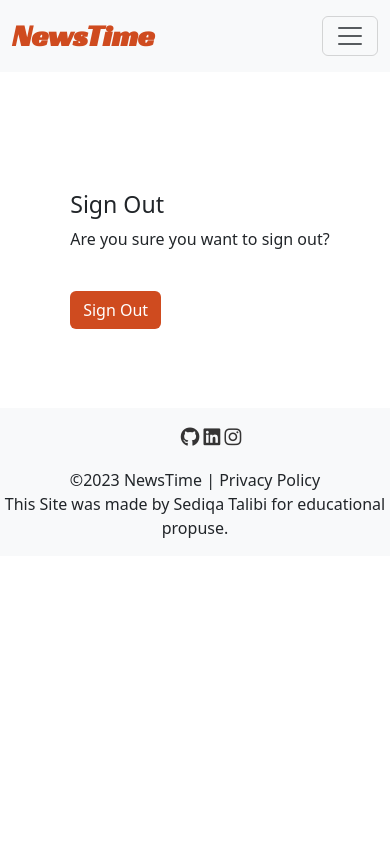
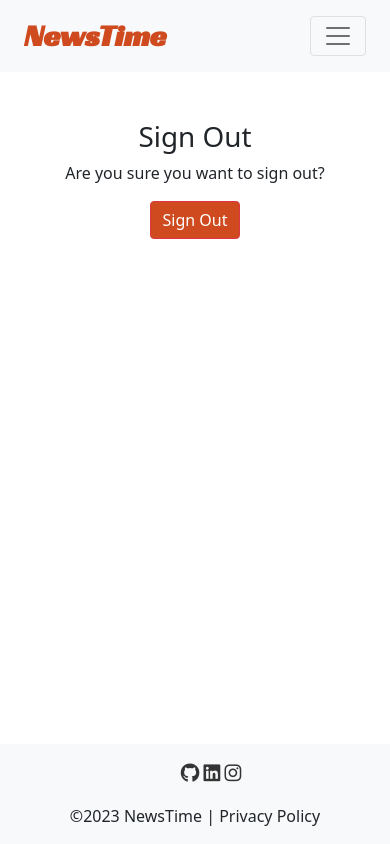
Before and after one commit to sediqa01/News-Aggregator, a Django app: page /accounts/logout/ in a window 390 px wide. Run offline with Django 3.2, Linux system fonts and the light colour scheme; the visitor is signed in with stand-in values (Sample User, id 1); parts of the project's set-up code (start-up, migrations or seed data) failed here and were passed over; some libraries are stand-ins or nearby versions.

Commit message:
Add summerNote config to make the form responsive in mobile views

```diff
--- a/news/views.py
+++ b/news/views.py
@@ -92,8 +92,8 @@ class AddNewsPost(UserPassesTestMixin, CreateView):
     def handle_no_permission(self):
         return HttpResponse("You are not an admin.")
 
-    # def form_valid(self, form):  -- late --
-    #     # author = Author.objects.get(user=self.request.user)
+    # def form_valid(self, form):
+    #     author = Author.objects.get(user=self.request.user)
     #     form.instance.author = self.request.user
     #     form.save()
     #     return super(form_valid, self).form_valid(form)
--- a/static/css/style.css
+++ b/static/css/style.css
@@ -1,9 +1,8 @@
 @import url('https://fonts.googleapis.com/css2?family=Racing+Sans+One&display=swap');
 
-* {
-    margin: 0;
-    padding: 0;
-    box-sizing: border-box;
+.row {
+    display: flex;
+    justify-content: center;
 }
 
 .logo {
@@ -26,8 +25,9 @@
 
 /* News post card  */
 .card {
-    width: 20rem;
+    width: 18rem;
     border: none;
+    background-color: transparent;
 }
 
 .card-title {
@@ -47,9 +47,7 @@
 
 .card-title:hover {
     color: #cf4b1f;
-    text-decoration: underline;
-    font-size: 1.3rem;
-    font-weight: 600;
+    font-weight: 700;
 
 }
 
@@ -57,8 +55,9 @@
     color: #d83c08;
 }
 
+
 .container {
-    padding: 1% 10%;
+    padding: 2% 10%;
 }
 
 .row-break {
@@ -177,3 +176,10 @@
     color: #414a53;
     padding: 3%;
 }
+
+@media (min-width: 768px) {
+
+    .pixl {
+        margin-right: 2%;
+    }
+}
--- a/templates/account/logout.html
+++ b/templates/account/logout.html
@@ -5,25 +5,17 @@
 {% block head_title %}{% trans "Sign Out" %}{% endblock %}
 
 {% block content %}
-<div class="container my-container py-5 h-100">
-    <div class="row">
-      <div class="col-md-8 mt-4 offset-md-2">
-            <h3 class="mt-3">{% trans "Sign Out" %}</h3>
 
-            <p>{% trans 'Are you sure you want to sign out?' %}</p>
-        </div>
-    </div>
-    <div class="row">
-        <div class="col-md-10 mt-4 offset-md-2">
+<h1 class="text-center mt-5">{% trans "Sign Out" %}</h1>
+<p class="text-center">{% trans 'Are you sure you want to sign out?' %}</p>
+<div class="text-center">
+    <form method="post" action="{% url 'account_logout' %}">
+        {% csrf_token %}
+        {% if redirect_field_value %}
+            <input type="hidden" name="{{ redirect_field_name }}" value="{{ redirect_field_value }}"/>
+        {% endif %}
+        <button class="btn btn-danger" type="submit">{% trans 'Sign Out' %}</button>
+    </form>
+</div>
 
-            <form method="post" action="{% url 'account_logout' %}">
-                {% csrf_token %}
-                {% if redirect_field_value %}
-                <input type="hidden" name="{{ redirect_field_name }}" value="{{ redirect_field_value }}" />
-                {% endif %}
-                <button class="btn right" type="submit">{% trans 'Sign Out' %}</button>
-            </form>
-        </div>
-    </div>
-</div>
 {% endblock %}
--- a/templates/article.html
+++ b/templates/article.html
@@ -6,6 +6,7 @@
     <div class="container">
         <!-- News title and details -->
         <div class="text-center mt-8">
+            <br>
             <h2>{{ article.news_title }}</h2>
             <p class="category-name-d">{{ article.created_on }} <span class="c-color">|
                 </span><span>{{ article.news_categories.all.0}}</span></p>
--- a/templates/base.html
+++ b/templates/base.html
@@ -1,7 +1,7 @@
 {% load static %}
 
 <!DOCTYPE html>
-<html lang="en">
+<html lang="en" class="h-100">
 
 <head>
   <meta charset="UTF-8">
@@ -13,7 +13,12 @@
   <!-- CDN - Bootstrap -->
   <link href="https://cdn.jsdelivr.net/npm/bootstrap@5.3.0-alpha1/dist/css/bootstrap.min.css" rel="stylesheet"
     integrity="sha384-GLhlTQ8iRABdZLl6O3oVMWSktQOp6b7In1Zl3/Jr59b6EGGoI1aFkw7cmDA6j6gD" crossorigin="anonymous">
-
+  <link href="https://cdn.jsdelivr.net/npm/bootstrap@5.0.1/dist/css/bootstrap.min.css" rel="stylesheet"
+    integrity="sha384-+0n0xVW2eSR5OomGNYDnhzAbDsOXxcvSN1TPprVMTNDbiYZCxYbOOl7+AMvyTG2x" crossorigin="anonymous">
+  <script src="https://cdn.jsdelivr.net/npm/bootstrap@5.0.1/dist/js/bootstrap.bundle.min.js"
+    integrity="sha384-gtEjrD/SeCtmISkJkNUaaKMoLD0//ElJ19smozuHV6z3Iehds+3Ulb9Bn9Plx0x4" crossorigin="anonymous">
+  </script>
+  <script src="https://kit.fontawesome.com/27cbf33ba8.js" crossorigin="anonymous"></script>
   <!-- Site title and favicon for NewsTime-->
   <title>NewsTime</title>
   <link rel="icon" type="image/x-icon" href="{% static 'image/favicon.ico' %}">
@@ -26,9 +31,10 @@
 
 </head>
 
-<body>
+<body class="d-flex flex-column h-100">
+
   <!-- Site NavBar -->
-  <nav class="navbar navbar-expand-lg bg-body-tertiary">
+  <nav class="navbar navbar-expand-lg navbar-light bg-body-tertiary">
     <div class="container-fluid">
       <a class="navbar-brand" href="{% url 'home' %}"><span class="logo">NewsTime</span></a>
       <button class="navbar-toggler" type="button" data-bs-toggle="collapse" data-bs-target="#navbarTogglerDemo02"
@@ -41,11 +47,11 @@
             <a class="nav-link active" aria-current="page" href="{% url 'home' %}">Home</a>
           </li>
           {% if user.is_authenticated %}
-             {% if user.is_superuser%}
+          {% if user.is_superuser%}
           <li class="nav-item">
             <a class="nav-link" href="{% url 'add_news' %}">Add News</a>
           </li>
-             {% endif %}
+          {% endif %}
           <li class="nav-item">
             <a class="nav-link" href="{% url 'account_logout' %}">Logout</a>
           </li>
@@ -58,15 +64,17 @@
           </li>
           {% endif %}
         </ul>
-
       </div>
     </div>
   </nav>
+
+
   <main class="flex-shrink-0 main-bg">
     {% block content %}
-    <!-- Content goes here -->
+    <!-- Content Goes here -->
     {% endblock content %}
-  </main>
+</main>
+
 
   <!-- Footer -->
   <footer class="footer mt-auto py-3 bg-body-tertiary">
@@ -88,13 +96,8 @@
     </div>
 
     <p class="footer-text m-0 text-center text-dark">&copy;2023 NewsTime | Privacy Policy</p>
-    <p class="footer-text m-0 text-center text-dark"> This Site was made by Sediqa Talibi for educational propuse. </p>
   </footer>
 
-  <!-- CDN - Bootstrap, Javascript -->
-  <script src="https://cdn.jsdelivr.net/npm/bootstrap@5.3.0-alpha1/dist/js/bootstrap.bundle.min.js"
-    integrity="sha384-w76AqPfDkMBDXo30jS1Sgez6pr3x5MlQ1ZAGC+nuZB+EYdgRZgiwxhTBTkF7CXvN" crossorigin="anonymous">
-  </script>
 
   <!-- Link to Javascript File  -->
   <script src="{% static 'js/script.js' %}"> </script>
--- a/templates/index.html
+++ b/templates/index.html
@@ -14,12 +14,12 @@
 
 <div class="container-fluid">
   <div class="row">
-
     <div class="container col-12 mt-3 left">
       <div class="row">
         <!-- Card's code from Bootstrap  -->
         {% for article in article_list %}
         <div class="row-break col-md-4">
+         <!-- <div class="post-container"> -->
            <div class="card mb-4">
               <a href="{% url 'article' article.slug  %}" class="news-link">
 
@@ -47,6 +47,7 @@
               <hr>
               <p class="date text-muted">{{ article.created_on}}</p>
             </div>
+         <!-- </div> -->
         </div>
         {% if forloop.counter|divisibleby:3 %}
       </div>
```
Also changed, not shown: newstime/settings.py (+11 -0 lines). Lines whose indentation alone changed are shown as unchanged.
